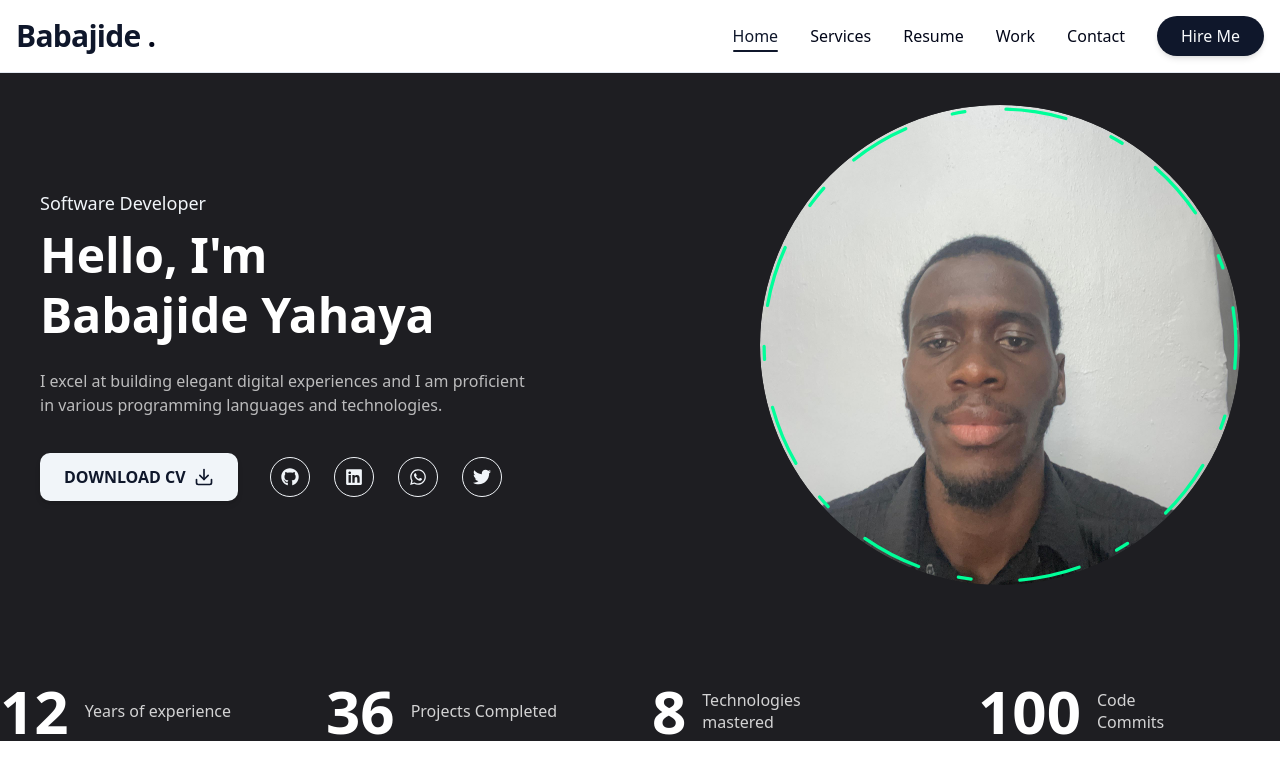
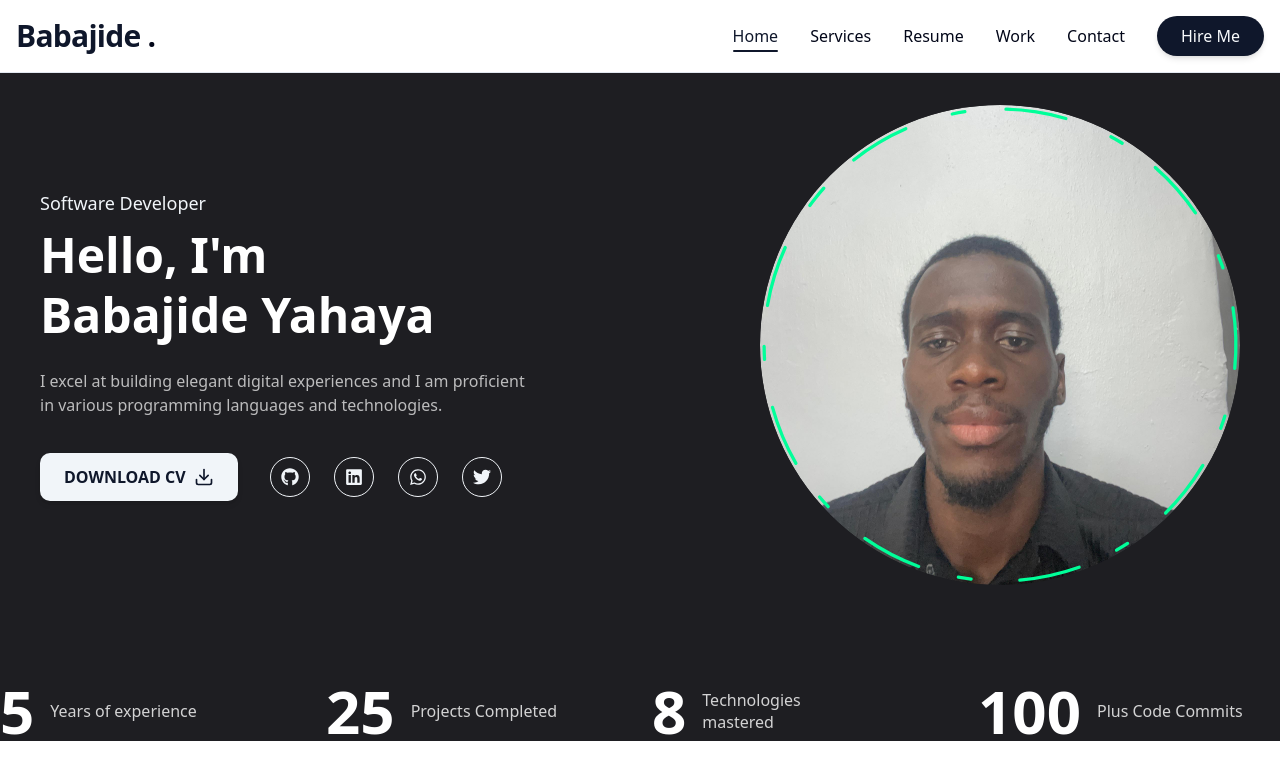
Before and after one commit to Babajide789/my-portfolio, a Next.js app: page / in a window 1280 px wide. Shown: the top 780 px of the page. Built offline with nearby package versions, Linux system fonts and the light colour scheme.

Commit message:
cleaned out functions not needed in all components

```diff
--- a/src/app/globals.css
+++ b/src/app/globals.css
@@ -64,13 +64,12 @@
   }
   body {
     @apply bg-background text-foreground;
-    min-height: 100vh; /* ensures background covers full page */
+    min-height: 100vh;
     font-family: ui-sans-serif, system-ui, -apple-system, BlinkMacSystemFont, "Segoe UI",
       Roboto, "Helvetica Neue", Arial, "Noto Sans", sans-serif;
   }
 }
 
-/* header / mobile drawer animations */
 @keyframes slideInFromRight {
   from { transform: translateX(100%); opacity: 0; }
   to   { transform: translateX(0); opacity: 1; }
@@ -102,7 +101,6 @@
   animation-timing-function: cubic-bezier(.22,.9,.26,1);
 }
 
-/* overlay fade */
 @keyframes overlayFadeIn { from { opacity: 0 } to { opacity: 1 } }
 @keyframes overlayFadeOut { from { opacity: 1 } to { opacity: 0 } }
 [data-state="open"] + .radix-overlay,  {}
--- a/src/app/resume/page.tsx
+++ b/src/app/resume/page.tsx
@@ -103,7 +103,7 @@ export default function Resume() {
           ))}
         </div>
 
-        {/* Tab Content */}
+        {/* TAB CONTENT */}
         <div className="flex-1 min-h-[70vh] space-y-6">
           {/* EXPERIENCE */}
           {activeTab === "experience" && (
--- a/src/app/services/page.tsx
+++ b/src/app/services/page.tsx
@@ -53,7 +53,7 @@ export default function Services() {
             My <span className="text-accent">Services</span>
           </motion.h2>
 
-          {/* Accent underline */}
+          {/* ACCENT UNDERLINE */}
           <div className="w-16 h-1 bg-accent mx-auto mt-4 rounded-full"></div>
 
           <motion.p
@@ -65,9 +65,6 @@ export default function Services() {
             Here are the main areas where I can help bring your ideas to life.
           </motion.p>
         </div>
-
-
-
 
         <div className="grid md:grid-cols-2 lg:grid-cols-2 gap-10">
           {services.map((service, index) => (
@@ -84,6 +81,7 @@ export default function Services() {
                   {service.number}
                 </span>
               </div>
+
               <h3 className="text-xl font-semibold mb-4">
                 {service.title}
               </h3>
--- a/src/components/Stats.tsx
+++ b/src/components/Stats.tsx
@@ -4,10 +4,10 @@ import CountUp from "react-countup"
 import { useInView } from "react-intersection-observer"
 
 const stats = [
-  { num: 12, text: "Years of experience" },
-  { num: 36, text: "Projects Completed" },
+  { num: 5, text: "Years of experience" },
+  { num: 25, text: "Projects Completed" },
   { num: 8, text: "Technologies mastered" },
-  { num: 100, text: "Code Commits" },
+  { num: 100, text: " Plus Code Commits" },
 ]
 
 export default function Stats() {
```
Also changed, not shown: src/app/work/page.tsx (+14 -13 lines).
